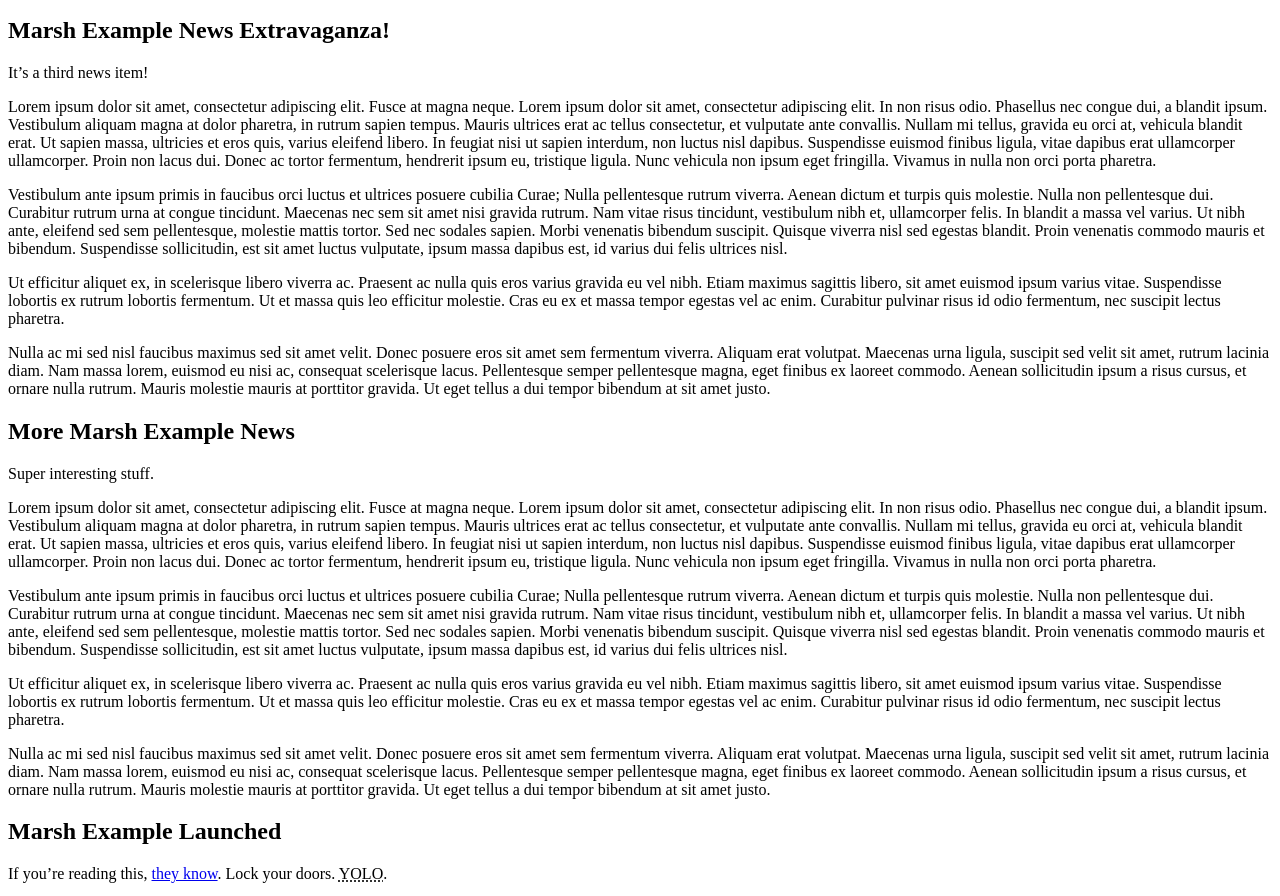
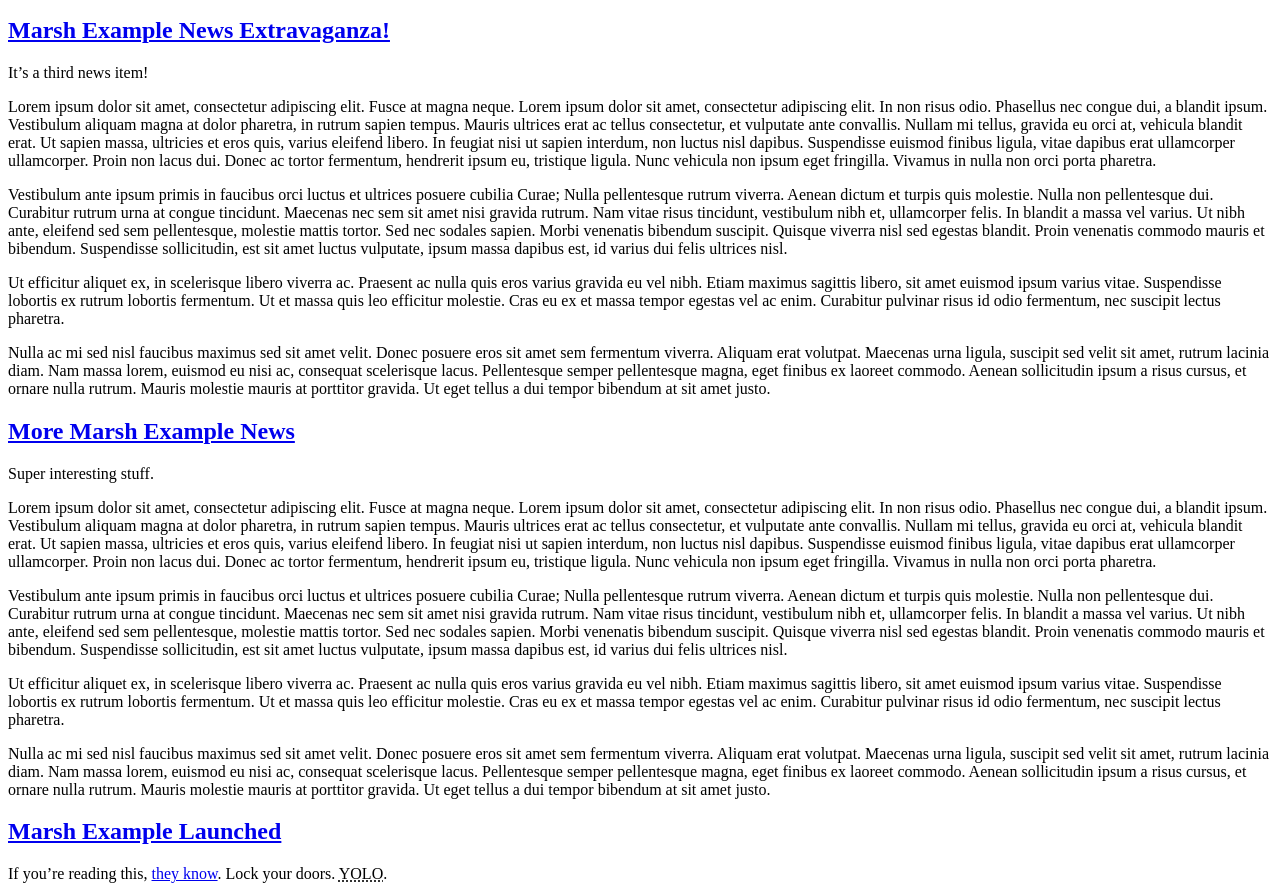
Before and after one commit to bradleysepos/marsh-example, a plain HTML site: page news/index.html in a window 1280 px wide. Shown: the part 50-946 px from the top of the page. Drawn offline with Linux system fonts and the light colour scheme.

Commit message:
Marsh example 20170627-02.

```diff
--- a/news/feed.xml
+++ b/news/feed.xml
@@ -4,7 +4,7 @@
     <link rel="self" href="https://bradleysepos.github.io/marsh-example/news/feed.xml" type="application/atom+xml" />
     <link rel="alternate" href="https://bradleysepos.github.io/marsh-example/news/" type="text/html" />
     <icon>https://bradleysepos.github.io/marsh-example/news/icon.png</icon>
-    <updated>2017-06-27T09:49:41+00:00</updated>
+    <updated>2017-06-27T09:56:13+00:00</updated>
     <title>Marsh Example News</title>
         <entry>
         <id>https://bradleysepos.github.io/marsh-example/news/2017/06/27/01-marsh-example-news-extravaganza.html</id>
--- a/news/index.html
+++ b/news/index.html
@@ -18,7 +18,7 @@
 </header>
     <h1>Marsh Example News</h1>
     <article class="news" lang="en">
-<h2>Marsh Example News Extravaganza!</h2>
+<h2><a href="https://bradleysepos.github.io/marsh-example/news/2017/06/27/01-marsh-example-news-extravaganza.html">Marsh Example News Extravaganza!</a></h2>
 
 <p>It&rsquo;s a third news item!</p>
 
@@ -53,7 +53,7 @@
 </div><!-- end div.ipsum -->
 </article><!-- end article.news -->
 <article class="news" lang="en">
-<h2>More Marsh Example News</h2>
+<h2><a href="https://bradleysepos.github.io/marsh-example/news/2017/06/26/02-more-marsh-example-news.html">More Marsh Example News</a></h2>
 
 <p>Super interesting stuff.</p>
 
@@ -88,7 +88,7 @@
 </div><!-- end div.ipsum -->
 </article><!-- end article.news -->
 <article class="news" lang="en">
-<h2>Marsh Example Launched</h2>
+<h2><a href="https://bradleysepos.github.io/marsh-example/news/2017/06/26/01-marsh-example-launched.html">Marsh Example Launched</a></h2>
 
 <p>If you&rsquo;re reading this, <a href="https://en.wikipedia.org/wiki/Tin_foil_hat">they know</a>. Lock your doors. <abbr title="You Only Live Once">YOLO</abbr>.</p>
 
```
